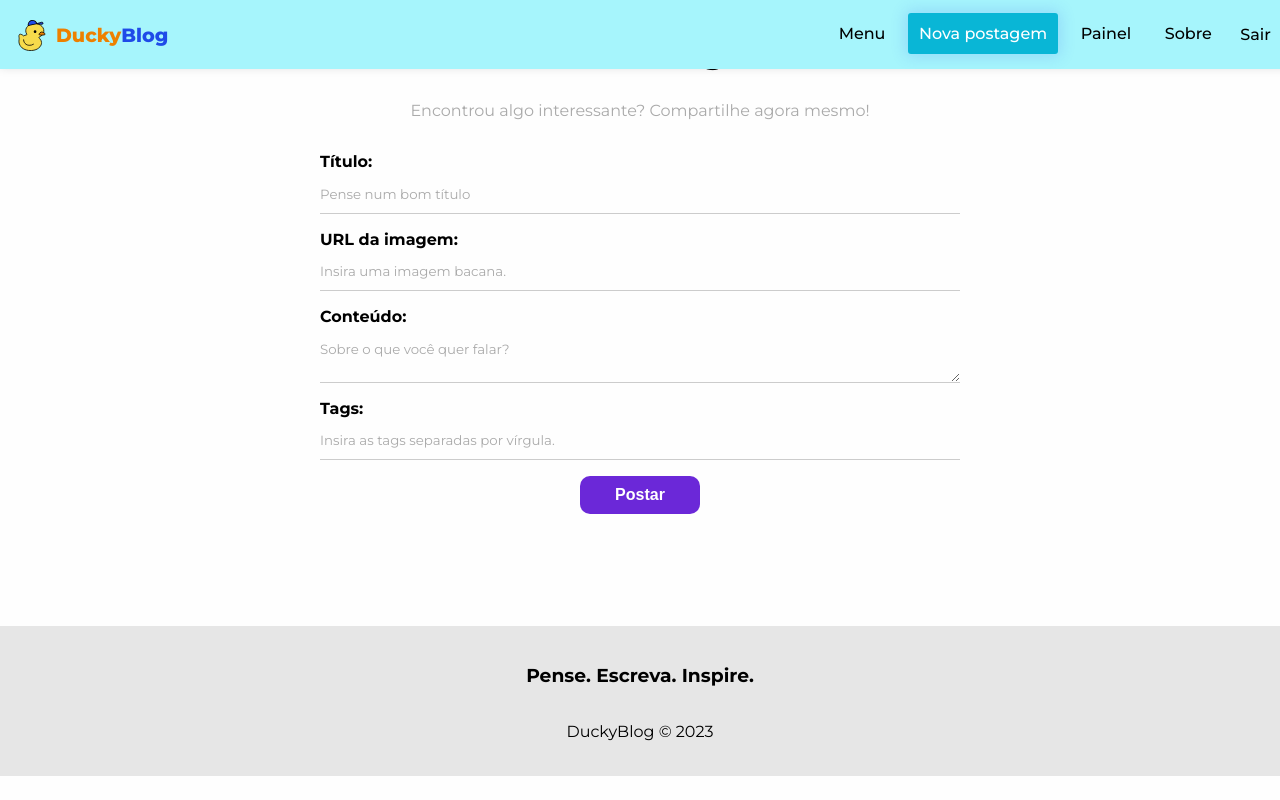
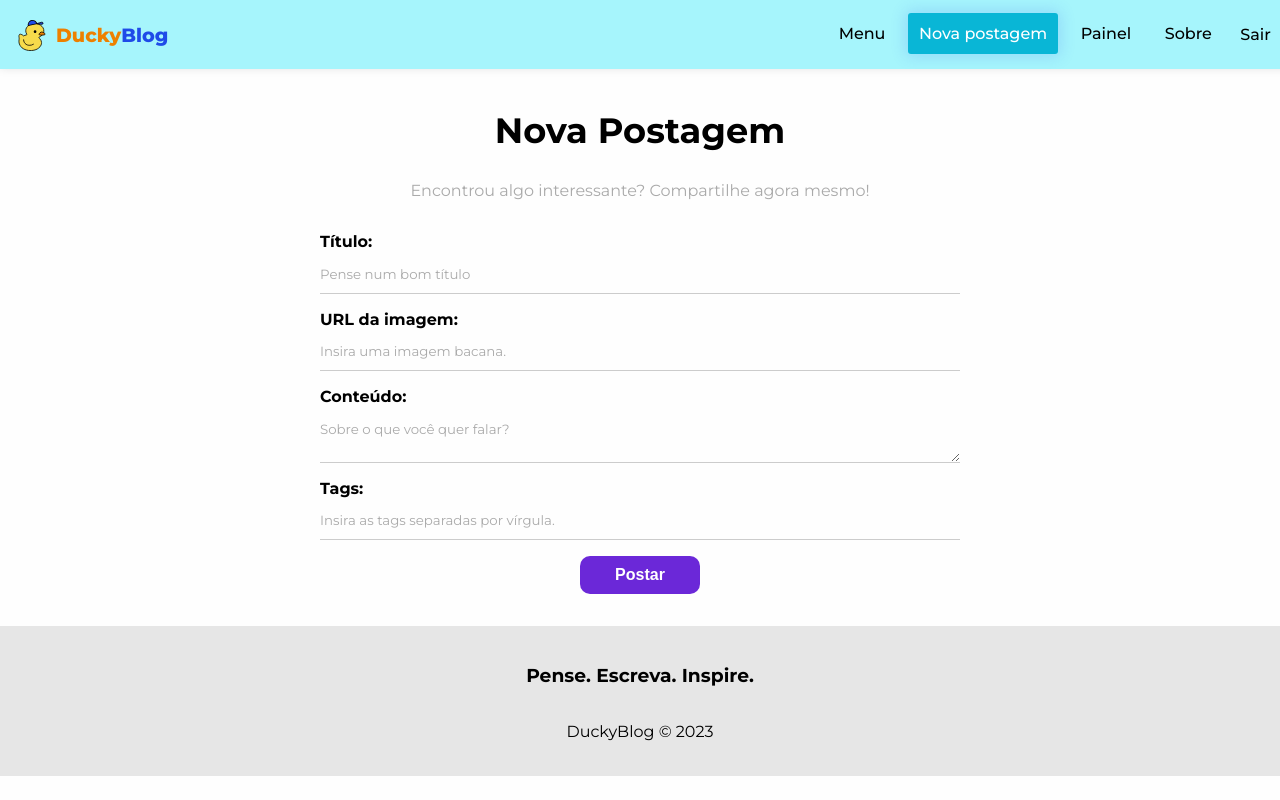
Before and after one commit to BiaBiruka/DuckyBlog, a React (Create React App) app: page /postagens/novo in a window 1280 px wide. Built offline with nearby package versions, Linux system fonts and the light colour scheme; no server answers; sample sign-in values are in the browser's storage.

Commit message:
Create post bugs fixed

```diff
--- a/src/pages/CreatePost/CreatePost.js
+++ b/src/pages/CreatePost/CreatePost.js
@@ -12,7 +12,7 @@ const CreatePost = () => {
   const [tags, setTags] = useState([]);
   const [formError, setFormError] = useState("");
 
-  const user = useAuthValue();
+  const { user } = useAuthValue();
 
   const { insertDocument, response } = useInsertDocument("posts");
   const navigate = useNavigate();
@@ -49,8 +49,8 @@ const CreatePost = () => {
       image,
       content,
       tagsArray,
-      uid: user.user.uid,
-      createdBy: user.user.displayName,
+      uid: user.uid,
+      createdBy: user.displayName,
     });
 
     // Redirect para o menu
--- a/src/pages/CreatePost/CreatePost.module.css
+++ b/src/pages/CreatePost/CreatePost.module.css
@@ -1,5 +1,7 @@
 .create_post {
   text-align: center;
+  position: relative;
+  top: 5rem;
 }
 
 .create_post h2 {
```
